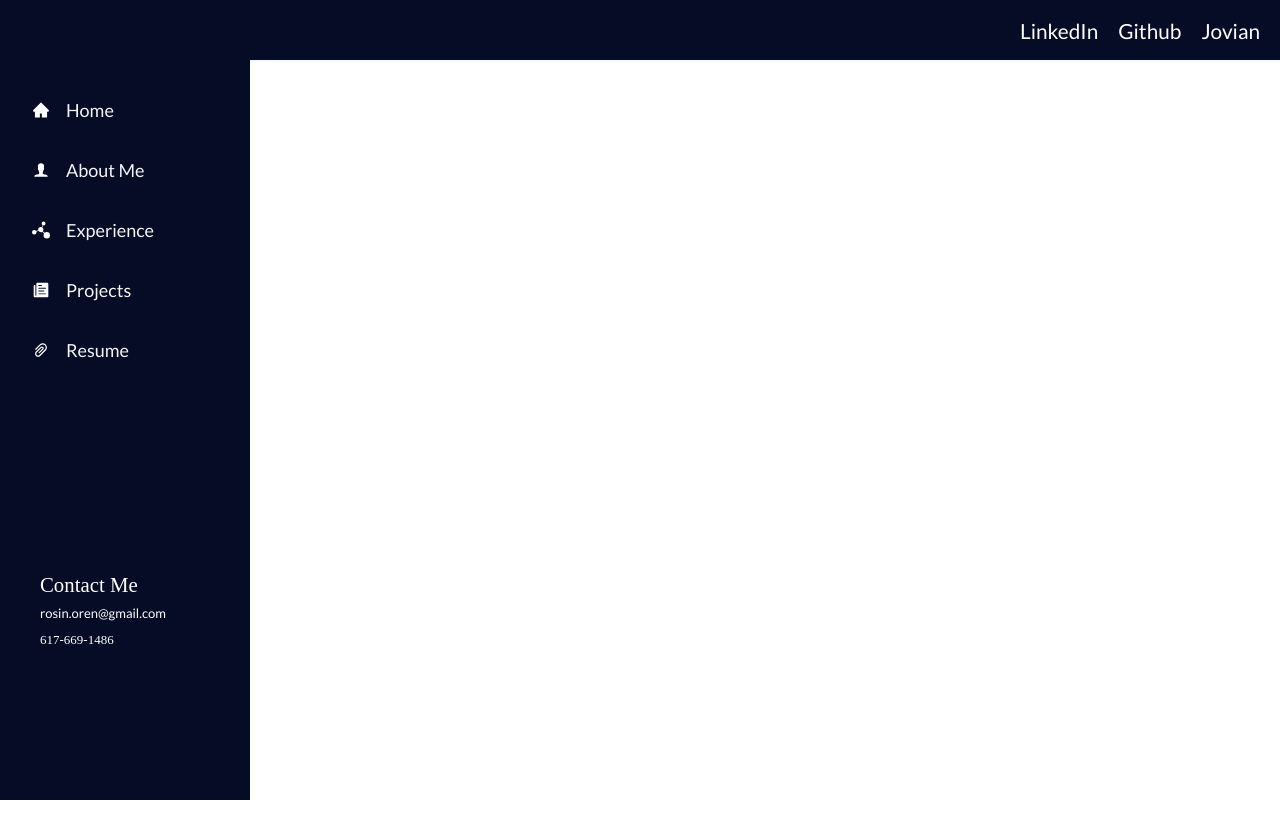
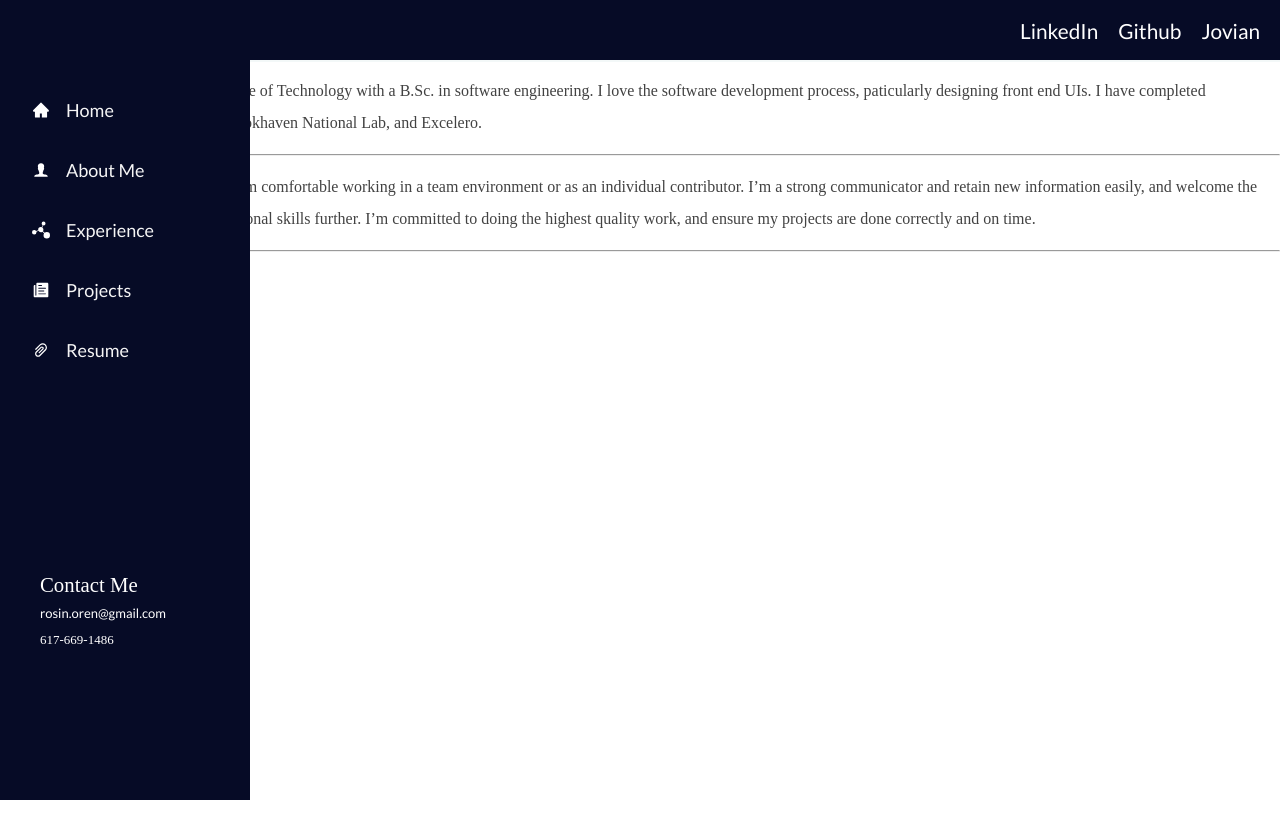
Before and after one commit to GORosin/oren_react, a React (Create React App) app: page /about in a window 1280 px wide. Shown: the top 838 px of the page. Built offline with nearby package versions, Linux system fonts and the light colour scheme; the HTML template or start-up script is replaced by a standard one.

Commit message:
New Home background and About text

```diff
--- a/src/App.css
+++ b/src/App.css
@@ -26,21 +26,20 @@
 .home{
 	margin-left: 15em;
 	height: 100%;
-	background-image: url("CERN_particles.png");
+	background-image: url("tel_aviv.jpg");
 	background-repeat: no-repeat;
 	background-color: black;
 	color: white;
 	background-size: 100% auto;
 	text-align: center;
 	transition: 500ms;
-
 }
 
 .textbox{
   background-color: lightgrey;
   min-width: 100%;
   min-height: 100vh;
-  background: rgba(0, 0, 90, 0.7);
+  background: rgba(0, 0, 90, 0.4);
   margin: auto;
   padding:30px;
 }
--- a/src/pages/About.js
+++ b/src/pages/About.js
@@ -3,6 +3,11 @@ import React from 'react';
 function About(){
 	return(
 		<div className='about'>
+		<p>I am a  graduate of Rochester Institute of Technology with a B.Sc. in software engineering. I love the software development process, paticularly designing front end UIs. I have completed intenships in Alstom Signaling, Brookhaven National Lab, and Excelero.
+		</p>
+	    <hr/>
+		<p>I collaborate well with others, and am comfortable working in a team environment or as an individual contributor. I’m a strong communicator and retain new information easily, and welcome the opportunity to develop my interpersonal skills further. I’m committed to doing the highest quality work, and ensure my projects are done correctly and on time.</p>
+<hr/>
 		</div>
 	)
 }
--- a/src/pages/Home.js
+++ b/src/pages/Home.js
@@ -1,12 +1,14 @@
 import React from 'react';
-import guy_portrait from './oren_portrait.jpg';
+import oren_portrait from './oren_portrait.jpg';
 
 function Home(){
 	return(
 		<div className='home'>
 			<div className='textbox'>
-			<img src = {guy_portrait} id = "guy_portrait" alt = "guy"/>
+			<img src = {oren_portrait} id = "guy_portrait" alt = "oren"/>
 			<h1 className='home-textbox'>Oren Rosin</h1>
+			<h4>B.Sc Software Engineering</h4>
+			<h4>Full Stack Development</h4>
 			</div>
 		</div>
 	)
```
Also changed, not shown: 1 other file (tests, documents, lock files or other folders).
